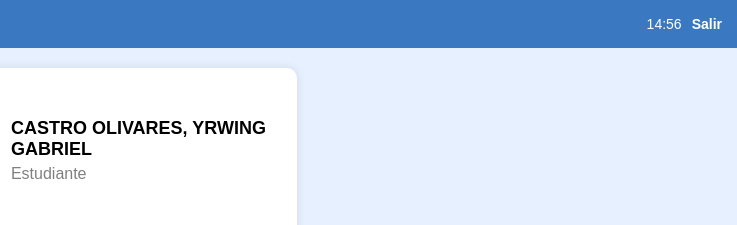
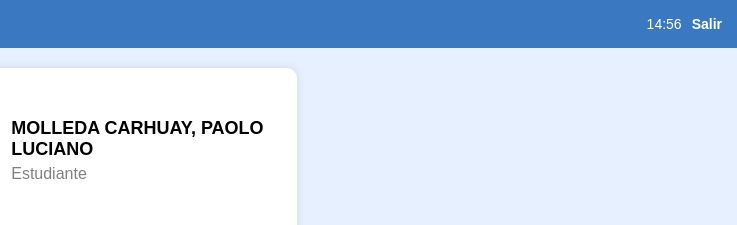
Before and after one commit to AlexandroSB1/UNIVERSIDAD-NACIONAL-MAYOR-DE-SAN-MARCOS1, a plain HTML site: page index.html in a window 1280 px wide. Shown: the top 225 px of the page, 543-1280 px from the left. Drawn offline with Linux system fonts and the light colour scheme.

Commit message:
Update index.html

```diff
--- a/index.html
+++ b/index.html
@@ -127,7 +127,7 @@
     <div class="photo-info">
       <img src="Foto.png" alt="Foto de estudiante">
       <div class="info">
-        <h2>CASTRO OLIVARES, YRWING GABRIEL</h2>
+        <h2>MOLLEDA CARHUAY,  PAOLO LUCIANO</h2>
         <p>Estudiante</p>
       </div>
     </div>
```
